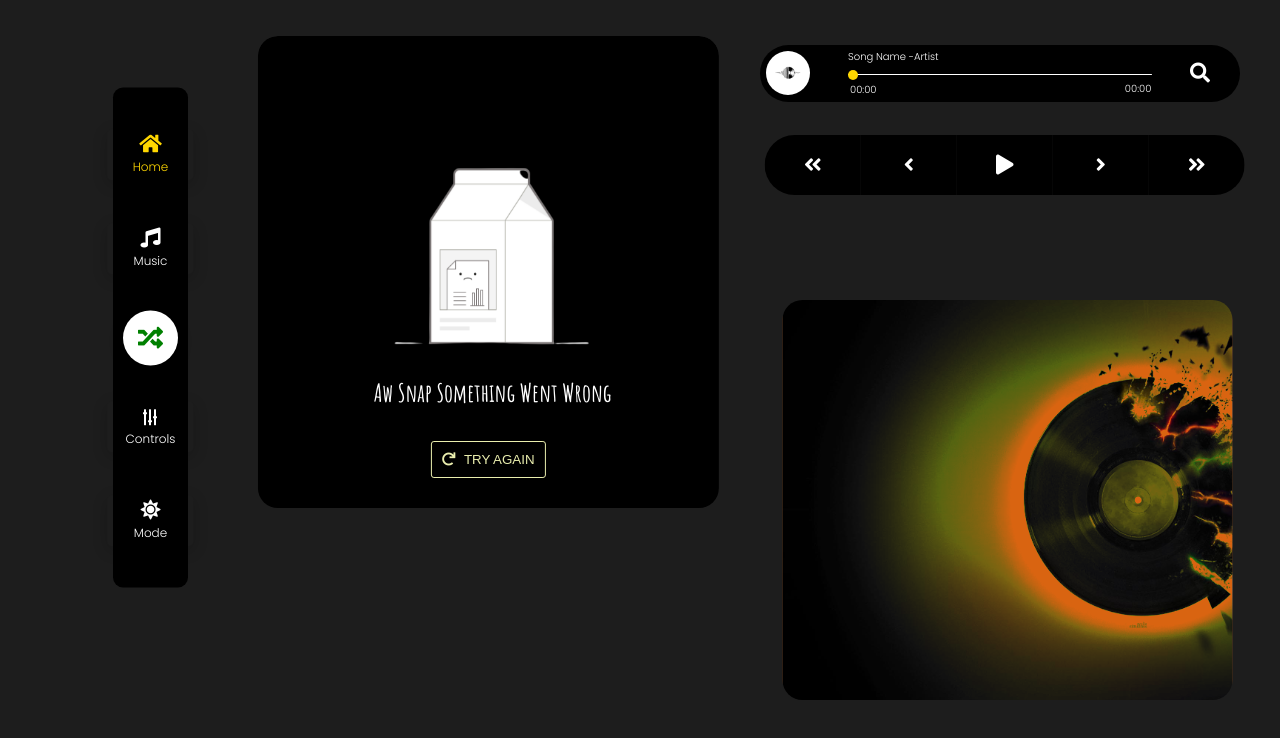
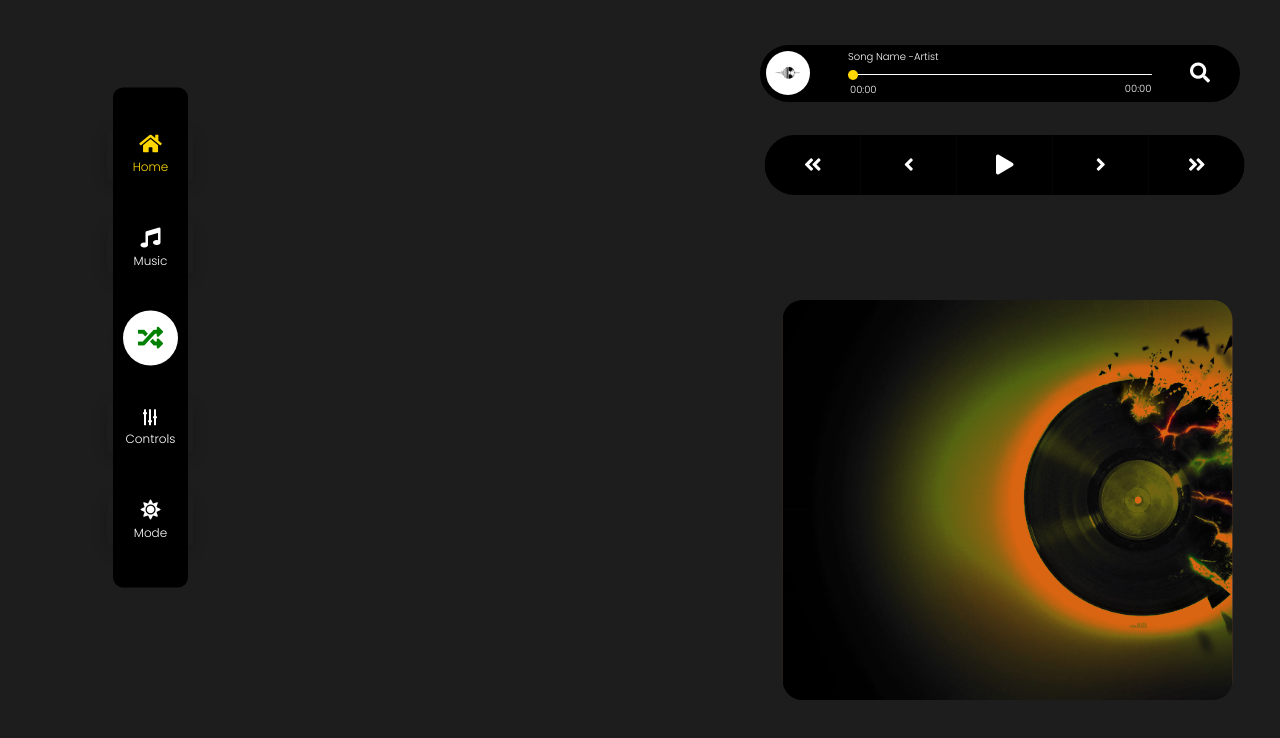
Before and after one commit to Sanmeet007/awesome-music-player, a plain HTML site: page index.html in a window 1280 px wide. Shown: the top 738 px of the page. Drawn offline with nearby package versions, Linux system fonts and the light colour scheme.

Commit message:
Update index.html

```diff
--- a/index.html
+++ b/index.html
@@ -186,16 +186,7 @@
     var music;
     $(document).ready(function() {
        if (music == undefined) {
-        document.querySelector('.ChangeDiv').innerHTML = `
-        <div class="noResponse">
-        <img src="images/error.png" alt=""  class="error"/><span>
-        <i class="loser fa fa-frown-o" aria-hidden="true"></i>
-        Aw Snap Something Went Wrong
-        <br></br>
-        <button onclick="tryReloading('home')"><i style="margin-right:5px" class="fas fa-redo"></i> Try Again </button>
-       </span>
-
-        </div>`
+        document.querySelector('.ChangeDiv').innerHTML = '';
       }
 
     });
```
